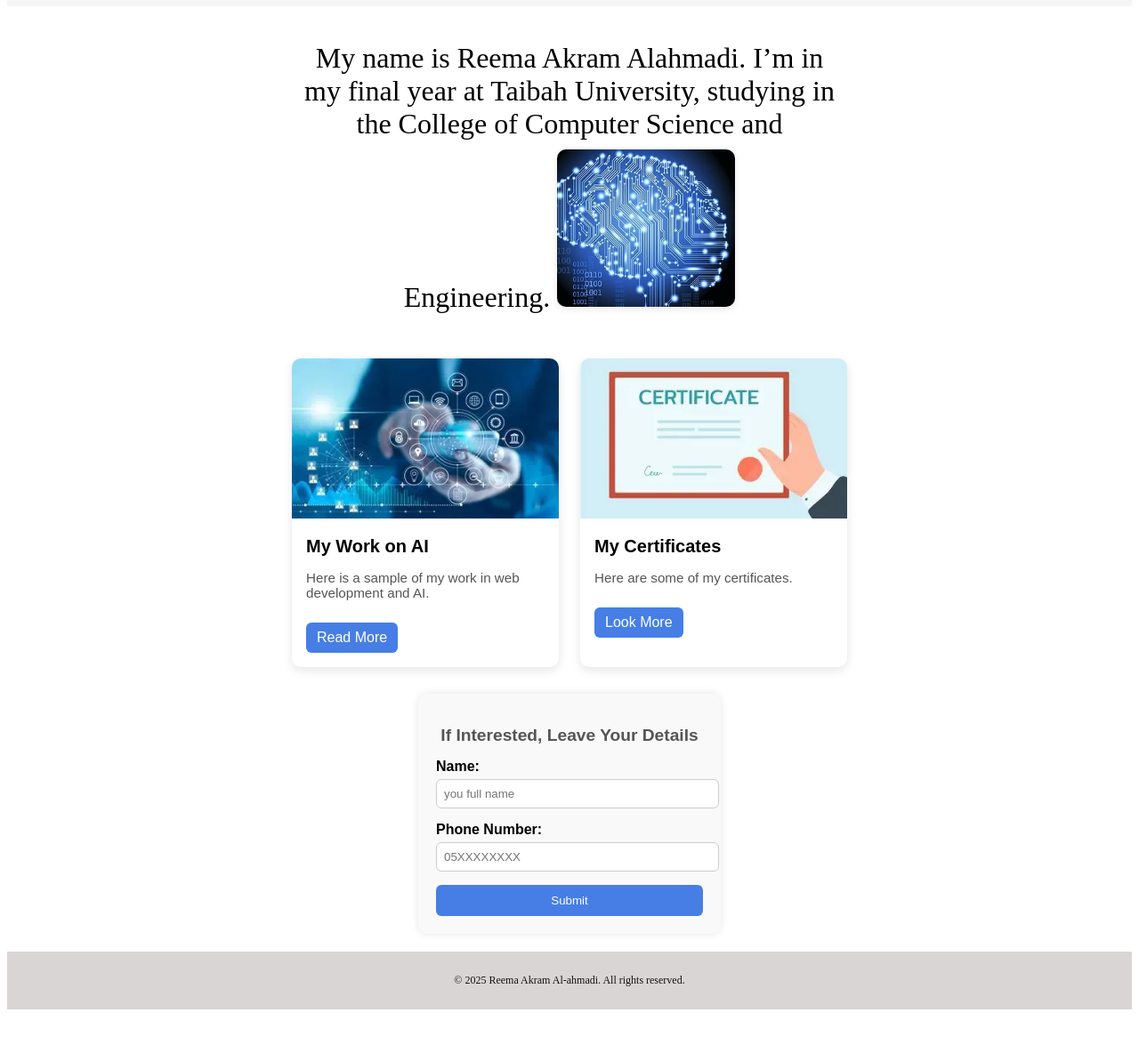
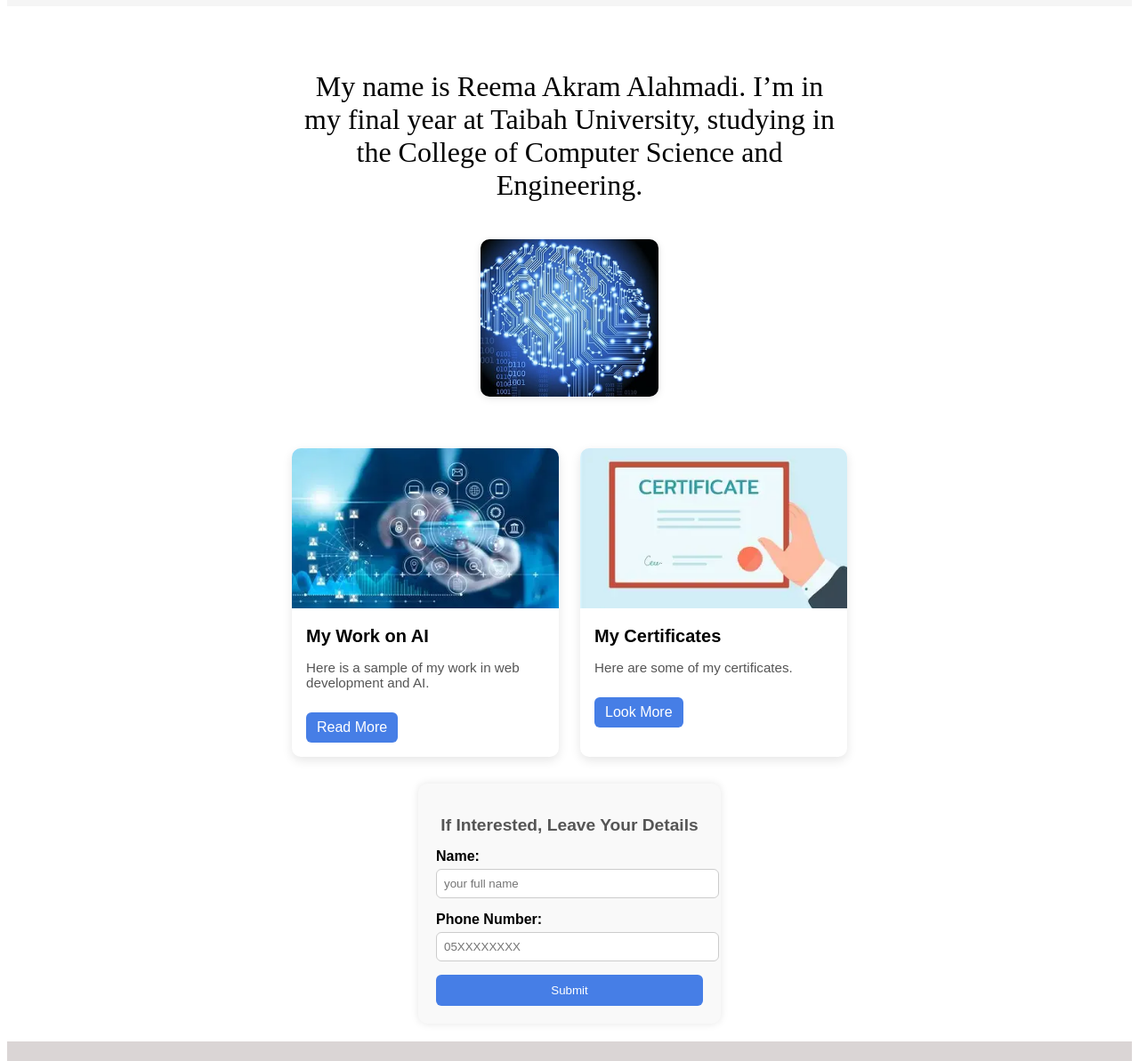
Before and after one commit to reemaakram/javascript, a plain HTML site: page test.html in a window 1280 px wide. Shown: the part 91-1284 px from the top of the page at 89% size. Before the commit the page ends 1234 px from the top, so only its background shows below. Drawn offline with Linux system fonts and the light colour scheme.

Commit message:
css changes hw2

```diff
--- a/test.html
+++ b/test.html
@@ -2,7 +2,7 @@
 <html lang="en">
 <head>
   <meta charset="utf-8">
-  <title>Reema's Pofile</title>
+  <title>Reema's Profile</title>
   <link rel="stylesheet" href="style.css">
 </head>
 
@@ -17,8 +17,8 @@
     </nav>
 
     <section class="hero">
-      <span>My name is Reema Akram Alahmadi. I’m in my final year at Taibah University, studying in the College of Computer Science and Engineering.</span>
-     <span> <img src="images/OIP.jpg" alt="Picture" class="image"> </span>
+      <p>My name is Reema Akram Alahmadi. I’m in my final year at Taibah University, studying in the College of Computer Science and Engineering.</p>
+     <img src="images/OIP.jpg" alt="Picture" class="image">
     </section>
   </header>
 
@@ -46,7 +46,7 @@
     <h2>If Interested, Leave Your Details</h2>
 
     <label for="name">Name:</label>
-    <input type="text" id="name" name="name" placeholder="you full name"  required>
+    <input type="text" id="name" name="name" placeholder="your full name"  required>
 
     <label for="phone">Phone Number:</label>
     <input type="tel" id="phone" name="phone" placeholder="05XXXXXXXX" required>
@@ -56,7 +56,7 @@
 
 
   <footer>
-    <p>&copy; 2025 Reema Akram Al-ahmadi. All rights reserved.</p>
+    <p>&copy; 2025 Reema Akram Al-ahmadi.</p>
   </footer>
 </body>
 </html>
```
